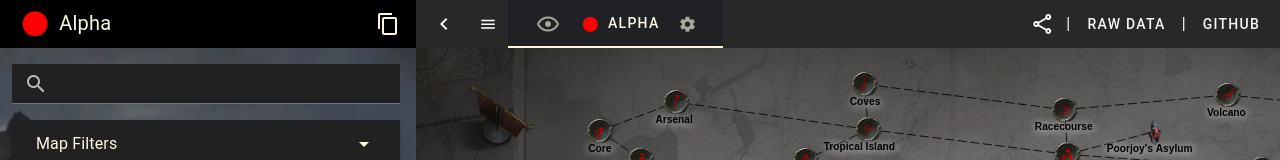
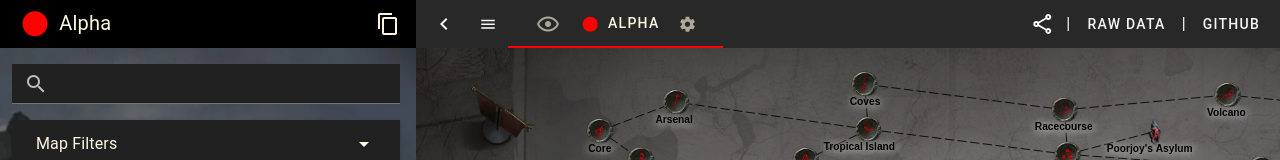
Before and after one commit to FloKaemmerer/dynamic-atlas, a Vue app: page / in a window 1280 px wide. Shown: the top 160 px of the page. Built offline with nearby package versions, Linux system fonts and the light colour scheme; what vue-konva would draw is missing.

Commit message:
refactor: slider color matches filter color, background matches navbar

```diff
--- a/src/components/header/MainHeader.vue
+++ b/src/components/header/MainHeader.vue
@@ -42,13 +42,14 @@ function openInNewTab(url: string) {
     <v-tabs
       v-model="selectedTab"
       show-arrows
-      bg-color="gray"
+      bg-color="grey-darken-5"
     >
       <v-tab
         v-for="[id, filter] in filterStore.filtersMap"
         :key="id"
         :value="id"
         class="text-offwhite"
+        :slider-color="filter.color"
         @click="filterStore.selectedFilter = filter"
       >
         <v-tooltip>
```
